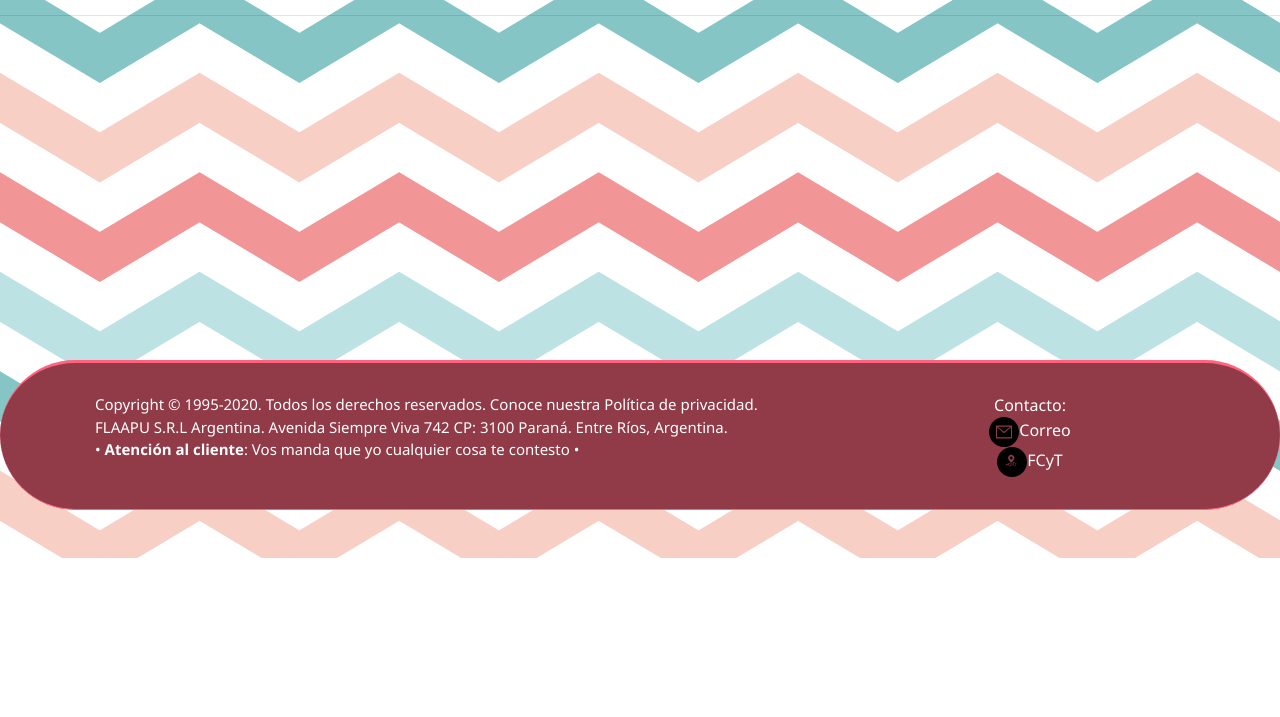
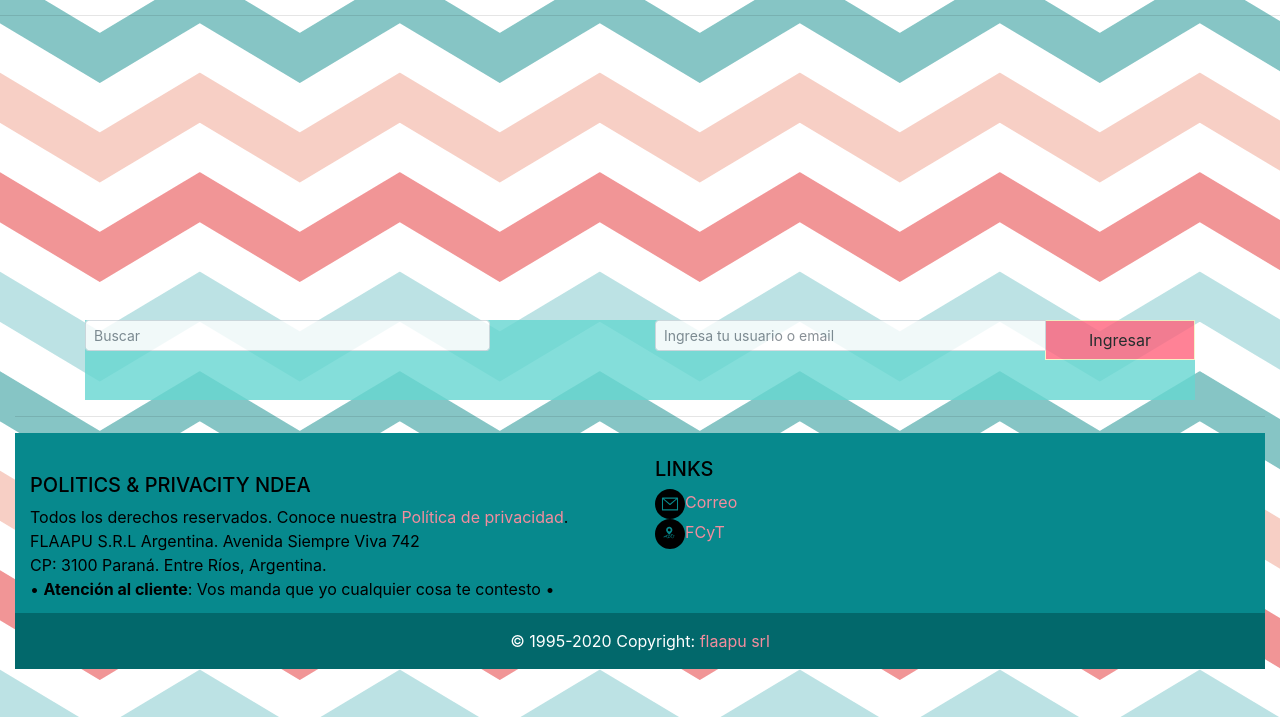
Before and after one commit to flaapu/Proyecto-ecommerce, a PHP site: page /index.php in a window 1280 px wide. Shown: the part 475-1192 px from the top of the page. Before the commit the page ends 1033 px from the top, so only its background shows below. Run offline with PHP 8.4, Linux system fonts and the light colour scheme.

Commit message:
footer y portada

```diff
--- a/css/estilo.css
+++ b/css/estilo.css
@@ -7,7 +7,7 @@
 body {
     font-family: 'Gill Sans', 'Gill Sans MT', Calibri, 'Trebuchet MS', sans-serif;
     background-color: #e4e1b0;
-    background-image: url("../img/fondo.png");
+    background-image: url("../img/fondo-achicado.png");
 
 
 }
@@ -33,8 +33,8 @@ body {
     width: 100%;
     height: 400px;
     position: relative;
-    background-image: url("../img/portada1.png");
-    background-size: 150%;
+    background-image: url("../img/portada.png ");
+    background-size: 100%;
     background-repeat: no-repeat;
     animation: movimiento 45s infinite linear alternate;
 }
@@ -352,7 +352,44 @@ header {
 
 /*---------------------------------------------FOOTER---------------------------------------------*/
 
+.conteiner-cr{
+    width: 100%;
+    height: auto;
+    background: #02686b;
+    bottom: 0;
+    color: white;
+}
 
+.conteiner-cr a{
+    color: #f38d9e;
+}
+
+.conteiner-cr a:hover{
+    color: #ff637d;
+}
+
+.conteiner-midbox{
+    width: 100%;
+    height: 180px;
+    background:#07898d;
+    color: black;
+
+}
+
+.conteiner-midbox a{
+    color: #f38d9e;
+}
+
+.conteiner-midbox a:hover{
+    color: #ff637d;
+}
+
+.conteiner-searching{
+    background: #66d7d1;
+    opacity: 0.8;
+
+}
+/*
 .foot{
 
 
@@ -412,7 +449,7 @@ header {
 .texto-contacto a:hover{
     color: #f38d9e;
 }
-
+*/
 /*-----------------------------------------------------CONTACTO-----------------------------------------------------*/
 .bordetexto{
     width: 65%;
--- a/include/footer.php
+++ b/include/footer.php
@@ -12,33 +12,111 @@
 
 <body>
 
-<footer class="foot">
+<!-- Footer -->
+<footer class="page-footer font-small special-color-dark pt-4">
+     <!-- Footer Links -->
+     <div class="container-fluid text-center text-md-left">
+  <!-- Footer Elements -->
+  <div class="container">
+  <div class="conteiner-searching">
+    <!--Grid row-->
+    <div class="row">
 
-    <div class="container px-lg-5">
-        <div class="row mx-lg-n5">
-            <div class="col-sm-6 col-md-8">
-                   <div class="texto-copyright">
-                        <p>
-                        Copyright &copy; 1995-<?php echo date("Y"); ?>.  Todos los derechos reservados. Conoce nuestra Política de privacidad. <br>
-                        FLAAPU S.R.L Argentina. Avenida Siempre Viva 742 CP: 3100 Paraná. Entre Ríos, Argentina.<br>
+
+      <!--Grid column-->
+      <div class="col-md-6 mb-4">
+
+        <!-- Form -->
+        <form class="form-inline">
+          <input class="form-control form-control-sm mr-3 w-75" type="text" placeholder="Buscar"
+            aria-label="Buscar">
+          <i class="fas fa-search" aria-hidden="true"></i>
+        </form>
+        <!-- Form -->
+
+      </div>
+
+
+      <!--Grid column-->
+      <div class="col-md-6 mb-4">
+
+        <form class="input-group">
+          <input type="text" class="form-control form-control-sm" placeholder="Ingresa tu usuario o email"
+            aria-label="Ingresa tu usuario o email" aria-describedby="basic-addon2">
+          <div class="input-group-append">
+            <button class="buttons2" type="button">Ingresar</button>
+          </div>
+        </form>
+
+      </div>
+      <!--Grid column-->
+
+    </div>
+    <!--Grid row-->
+    </div> <!-- div searching-->
+  </div>
+  <!-- Footer Elements -->
+    <hr>
+  <!-- Footer Links -->
+  <div class="conteiner-midbox">
+  <div class="container-fluid">
+
+    <!-- Grid row -->
+    <div class="row">
+
+      <!-- Grid column -->
+      <div class="col-md-6 mt-3">
+        <br>
+      <h5 class="text-uppercase">POLITICS & PRIVACITY ndea </h5>
+            <p> Todos los derechos reservados. Conoce nuestra <a href="./politica_privacidad">Política de privacidad</a>.<br>
+                FLAAPU S.R.L Argentina. Avenida Siempre Viva 742 <br> CP: 3100 Paraná. Entre Ríos, Argentina.<br>
                 • <b>Atención al cliente</b>: Vos manda que yo cualquier cosa te contesto •
             </p>
       </div>
+      <!-- Grid column -->
+
+      <hr class="clearfix w-100 d-md-none ">
+
+      <!-- Grid column -->
+      <div class="col-md-3 mb-3">
+
+        <!-- Links -->
+        <br>
+        <h5 class="text-uppercase">Links</h5>
+
+<ul class="list-unstyled">
+  <li>
+    <a href="mailto:flaviacrolla@hotmail.es"><img width="30" height="30" src="img/correo-electronico.svg" alt="Correo"/>Correo</a><br>
+
+  </li>
+  <li>
+  <a href="https://www.google.com.ar/maps/place/Facultad+de+Ciencia+y+Tecnolog%C3%ADa+(UADER)/@-31.8335955,-60.5221568,17.81z/data=!4m5!3m4!1s0x95b44b973b15bedd:0xa59a2314fe8063f2!8m2!3d-31.8341498!4d-60.5219188"><img width="30" height="30" src="img/localizar.svg" alt="Ubicacion"/>FCyT</a></a>
+  </li>
+</ul>
 
       </div>
-            <div class="col-6 col-md-4">
-                <div class="texto-contacto">
-                    <p>Contacto:
-                    <br>
-                    <a href="mailto:flaviacrolla@hotmail.es"><img width="30" height="30" src="img/correo-electronico.svg" alt="Correo"/>Correo</a><br>
-                    <a href="https://www.google.com.ar/maps/place/Facultad+de+Ciencia+y+Tecnolog%C3%ADa+(UADER)/@-31.8335955,-60.5221568,17.81z/data=!4m5!3m4!1s0x95b44b973b15bedd:0xa59a2314fe8063f2!8m2!3d-31.8341498!4d-60.5219188"><img width="30" height="30" src="img/localizar.svg" alt="Ubicacion"/>FCyT</a>
-                    </p>
+      <!-- Grid column -->
+
     </div>
+    <!-- Grid row -->
+
   </div>
-        </div>
+  <!-- cajita del medio -->
   </div>
 
-</footer>
+
+
+<div class="conteiner-cr">
+  <!-- Copyright -->
+  <div class="footer-copyright text-center py-3">© 1995-<?php echo date("Y")?> Copyright:
+    <a href="https://instagram.com/flaapu">flaapu srl</a>
+  </div>
+  <!-- Copyright -->
+</div>
+
+
+
+
 
 <script src="https://code.jquery.com/jquery-3.5.1.slim.min.js" integrity="sha384-DfXdz2htPH0lsSSs5nCTpuj/zy4C+OGpamoFVy38MVBnE+IbbVYUew+OrCXaRkfj" crossorigin="anonymous"></script>
 <script src="https://cdn.jsdelivr.net/npm/popper.js@1.16.1/dist/umd/popper.min.js" integrity="sha384-9/reFTGAW83EW2RDu2S0VKaIzap3H66lZH81PoYlFhbGU+6BZp6G7niu735Sk7lN" crossorigin="anonymous"></script>
@@ -53,3 +131,5 @@
 <br>
 <br>
 </html>
+<!-- Footer -->
+</footer>
```
Also changed, not shown: img/fondo-achicado.png (added), img/portada.png (added), img/portada1-1.png (added), img/portada2.jpg (added). Lines whose indentation alone changed are shown as unchanged.
